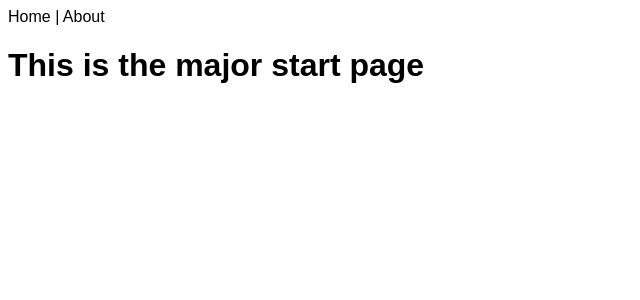
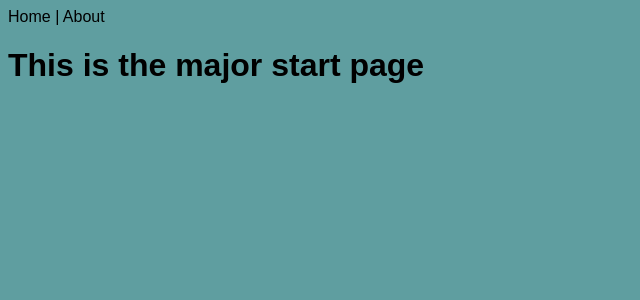
Before and after one commit to Norhaan-a/flask-server, a Flask app: page / in a window 1280 px wide. Shown: the top 300 px of the page, without its empty margins (0-640 px from the left). Run offline with Flask 2, Linux system fonts and the light colour scheme.

Commit message:
changed background color

```diff
--- a/static/styles.css
+++ b/static/styles.css
@@ -10,3 +10,7 @@ a {
 a:hover {
   font-weight: bold;
 }
+
+body {
+  background-color: cadetblue;
+}
```
